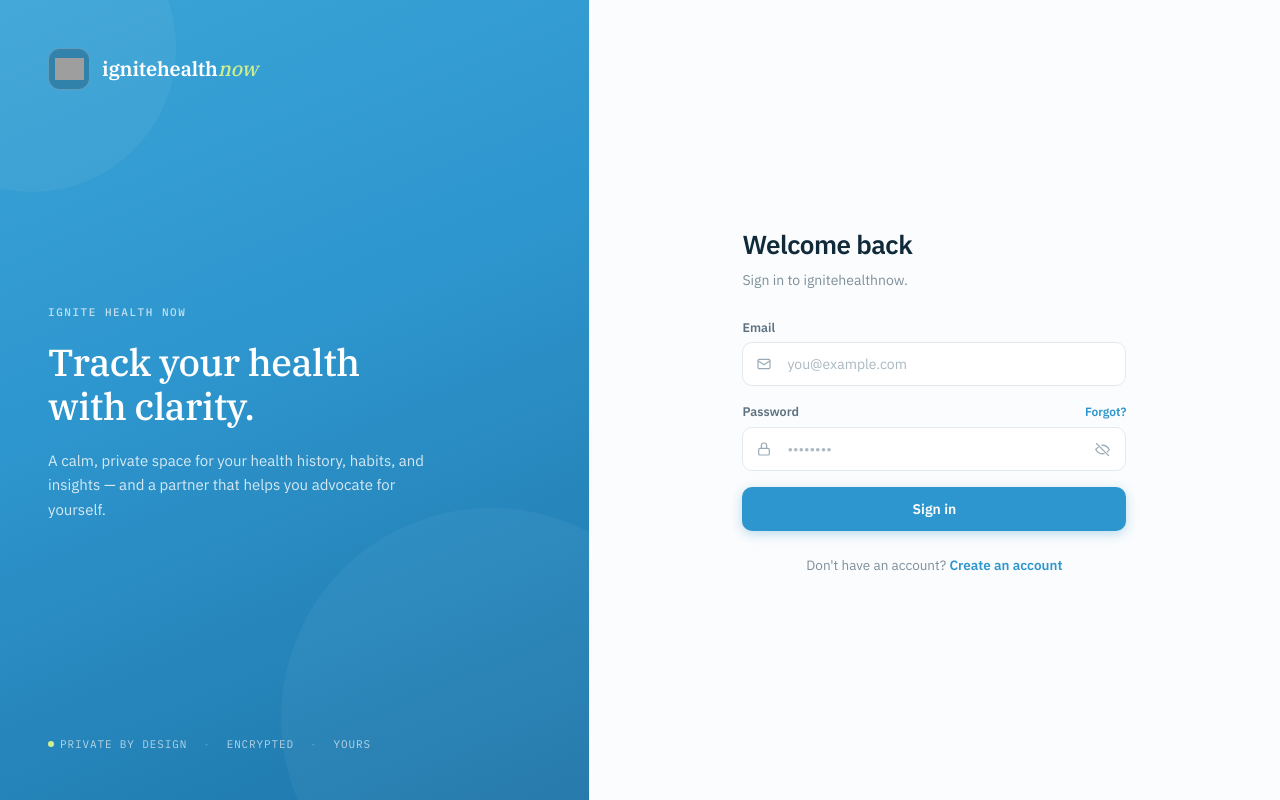
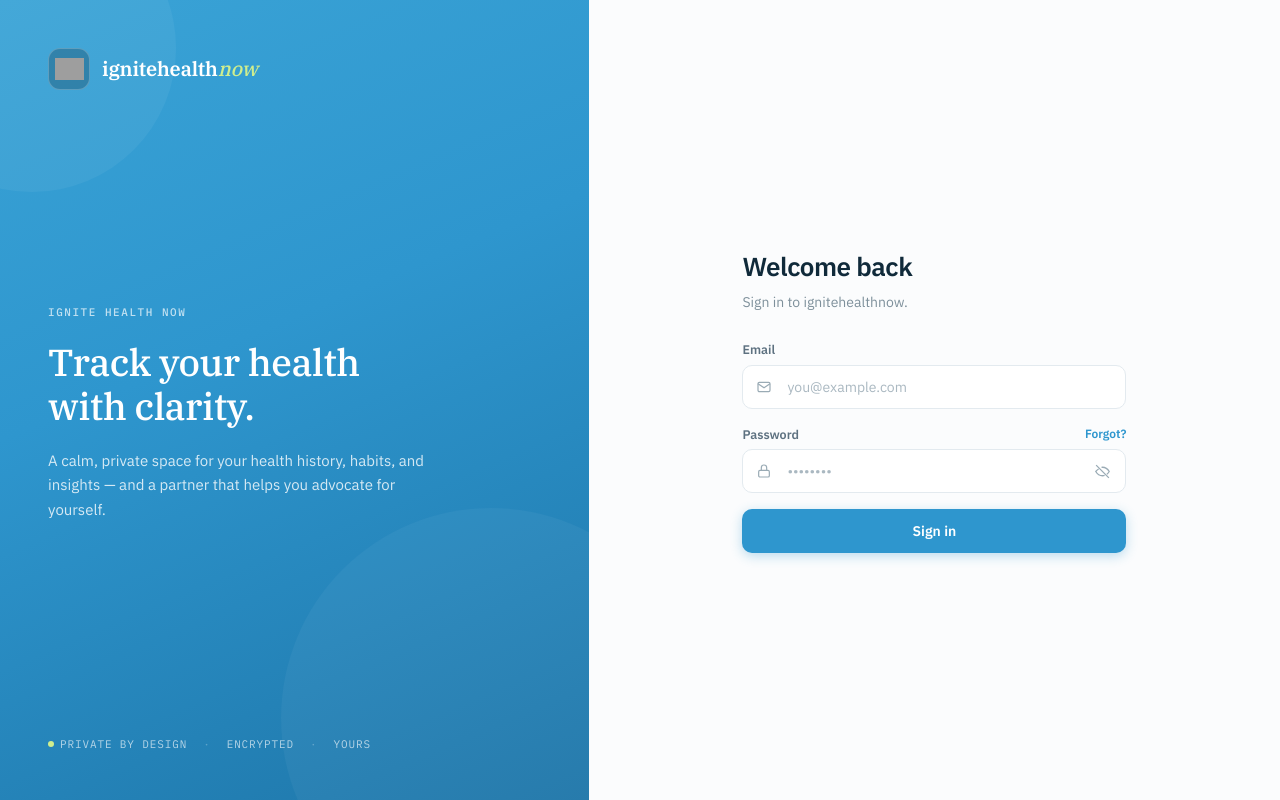
Before and after one commit to patrick-ty/ignitehealthnow, a Next.js app in the folder admin/: page /login in a window 1280 px wide. Built offline with nearby package versions, Linux system fonts and the light colour scheme; grey boxes are pictures that could not be loaded.

Commit message:
feat(admin): remove self-register link from login (admins are allowlist-provisioned)

```diff
--- a/admin/app/login/page.tsx
+++ b/admin/app/login/page.tsx
@@ -42,14 +42,6 @@ export default function LoginPage() {
     <AuthShell
       heading="Welcome back"
       sub="Sign in to ignitehealthnow."
-      footer={
-        <>
-          Don&apos;t have an account?{' '}
-          <Link href="/register" className="font-semibold text-accent hover:text-accent-hover">
-            Create an account
-          </Link>
-        </>
-      }
     >
       <form onSubmit={handleLogin}>
         <FormError message={error} />
```
